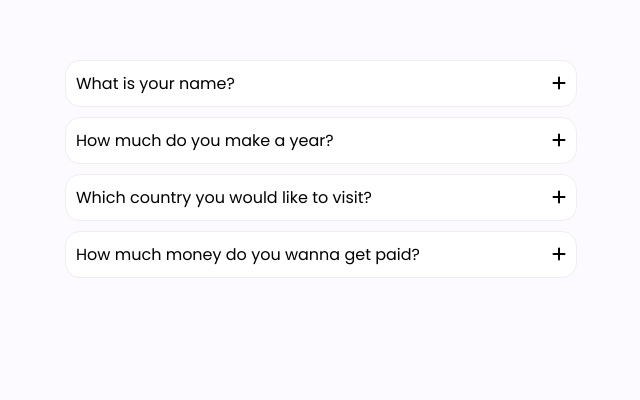
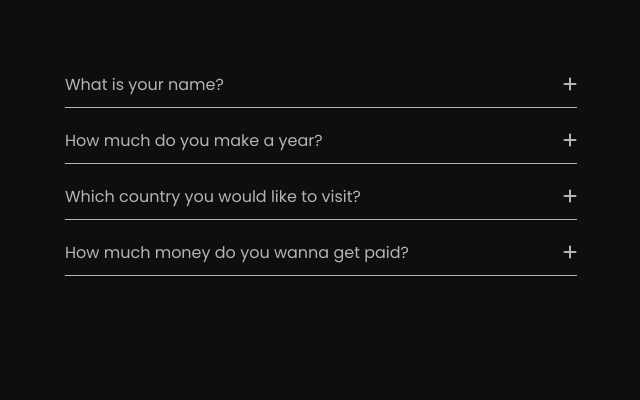
Before and after one commit to oussama-drifi/Accordion, a plain HTML site: page accordionDemo/index.html in a window 1280 px wide. Shown: the part 231-631 px from the top of the page, without its empty margins (319-959 px from the left). Drawn offline with Linux system fonts and the light colour scheme; a web font is replaced by a local one.

Commit message:
changes on accordion made with success

```diff
--- a/accordionDemo/style.css
+++ b/accordionDemo/style.css
@@ -11,7 +11,7 @@ body{
     align-items: center;
     gap: 30px;
     min-height: 100vh;
-    background-color: rgb(253, 250, 255);
+    background-color: rgb(14, 14, 14);
 }
 
 .main-container{
@@ -21,21 +21,23 @@ body{
     gap: 10px;
 
     .section-wrapper{
-        background-color: white;
-        border-radius: 15px;
-        border: 1.5px solid #eee;
+        /* background-color: rgba(255, 255, 255, 0); */
+        /* border-radius: 15px; */
+        /* border: 1.5px solid #eee; */
+        border-bottom: 1.5px solid #b4b4b4;
         overflow: hidden;
+        color: #b4b4b4;
 
         .question{
             display: flex;
             justify-content: space-between;
-            padding: 10px;
+            padding: 10px 0;
             /* border-radius: 15px; */
             cursor: pointer;
             transition-duration: 0.2s;
         }
         .active{
-            background-color: rgb(115, 0, 255);
+            /* background-color: rgb(115, 0, 255); */
             color: rgb(253, 250, 255);
             span i{
                 transform: rotate(45deg);
```
